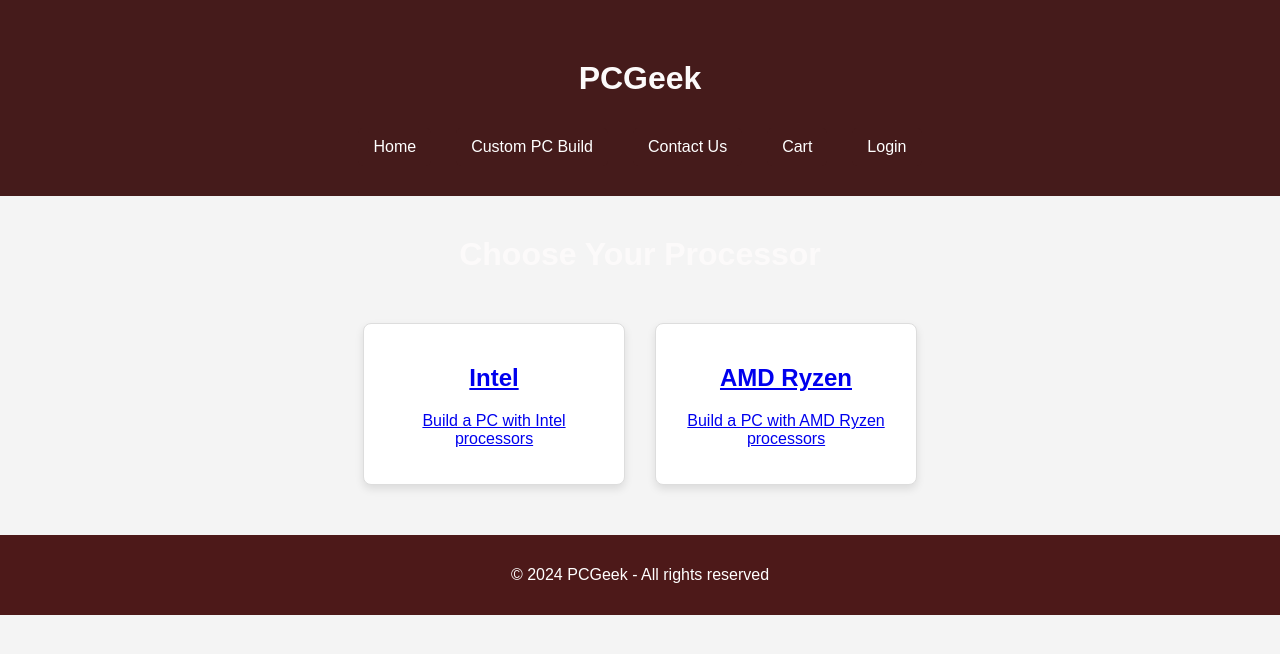
After one commit to nischal-0016/Django_ecommerce, a Django app: page /custom-pc-build/ in a window 1280 px wide. The commit adds this page. Shown: the top 654 px of the page. Run offline with Django 5.2, Linux system fonts and the light colour scheme.

Commit message:
custom_pc_build

```diff
--- a/store/templates/store/cart.html
+++ b/store/templates/store/cart.html
@@ -136,7 +136,7 @@
         <h1>Your Shopping Cart</h1>
         <nav>
             <a href="{% url 'home' %}">Home</a>
-            <a href="#">Custom PC build</a>
+            <a href="{% url 'custom_pc_build' %}">Custom PC Build</a>
             <a href="#">Contact Us</a>
             <!-- Profile Button -->
             {% if user.is_authenticated %}
--- /dev/null
+++ b/store/templates/store/custom_pc_build.html
@@ -0,0 +1,139 @@
+<!-- custom_pc_build.html -->
+<!DOCTYPE html>
+<html lang="en">
+<head>
+    <meta charset="UTF-8">
+    <title>Custom PC Build</title>
+    <style>
+        /* General Page Styling */
+        body {
+            font-family: Arial, sans-serif;
+            background-color: #f4f4f4;
+            color: #461616;
+            margin: 0;
+            padding: 0;
+        }
+
+        header {
+            background-color: #451b1b;
+            color: white;
+            padding: 20px;
+            text-align: center;
+        }
+
+        /* Navbar Styling */
+        nav {
+            display: flex;
+            justify-content: center;
+            gap: 15px;
+            background-color: #451b1b;
+            padding: 10px 0;
+        }
+
+        nav a, .logout-button {
+            background: #451b1b;
+            color: #ffffff;
+            text-decoration: none;
+            padding: 10px 15px;
+            margin: 0 5px;
+            border: none;
+            border-radius: 5px;
+            transition: background 0.3s;
+        }
+
+        nav a:hover, .logout-button:hover {
+            background: #80341f;
+        }
+
+        /* Custom PC Options */
+        h1 {
+            text-align: center;
+            margin-top: 40px;
+            color: #fcfafa;
+        }
+
+        .option-container {
+            display: flex;
+            justify-content: center;
+            gap: 30px;
+            margin-top: 50px;
+        }
+
+        .option {
+            background-color: white;
+            border: 1px solid #ddd;
+            border-radius: 8px;
+            padding: 20px;
+            text-align: center;
+            width: 220px;
+            cursor: pointer;
+            transition: transform 0.3s, box-shadow 0.3s;
+            box-shadow: 0 4px 8px rgba(0, 0, 0, 0.1);
+        }
+
+        .option:hover {
+            transform: scale(1.05);
+            box-shadow: 0 6px 12px rgba(0, 0, 0, 0.2);
+        }
+
+        /* Footer Styling */
+        footer {
+            text-align: center;
+            padding: 15px 0;
+            background-color: #4d1919;
+            color: white;
+            margin-top: 50px;
+            width: 100%;
+        }
+    </style>
+</head>
+<body>
+    <header>
+        <h1>PCGeek</h1>
+        <nav>
+            <a href="{% url 'home' %}">Home</a>
+            <a href="{% url 'custom_pc_build' %}">Custom PC Build</a>
+            <a href="#">Contact Us</a>
+
+            {% if user.is_authenticated %}
+                <a href="{% url 'cart' %}" class="cart-icon">
+                    <i class="fas fa-shopping-cart"></i> Cart
+                </a>
+            {% else %}
+                <a href="{% url 'login' %}?next={% url 'cart' %}" class="cart-icon">
+                    <i class="fas fa-shopping-cart"></i> Cart
+                </a>
+            {% endif %}
+
+            {% if user.is_authenticated %}
+                <form method="post" action="{% url 'logout' %}" style="display:inline;">
+                    {% csrf_token %}
+                    <button type="submit" class="logout-button">Logout</button>
+                </form>
+            {% else %}
+                <a href="{% url 'login' %}" class="login-button">Login</a>
+            {% endif %}
+        </nav>
+    </header>
+
+    <h1>Choose Your Processor</h1>
+    <div class="option-container">
+        <a href="{% url 'intel_build' %}">
+            <div class="option">
+                <h2>Intel</h2>
+                <p>Build a PC with Intel processors</p>
+            </div>
+        </a>
+        <a href="{% url 'amd_build' %}">
+            <div class="option">
+                <h2>AMD Ryzen</h2>
+                <p>Build a PC with AMD Ryzen processors</p>
+            </div>
+        </a>
+    </div>
+
+    <footer>
+        <p>&copy; 2024 PCGeek - All rights reserved</p>
+    </footer>
+</body>
+</html>
--- a/store/templates/store/product_detail.html
+++ b/store/templates/store/product_detail.html
@@ -158,7 +158,7 @@
         <h1>PCGeek</h1>
         <nav>
             <a href="{% url 'home' %}">Home</a>
-            <a href="#">Custom PC build</a>
+            <a href="{% url 'custom_pc_build' %}">Custom PC Build</a>
             <a href="#">Contact Us</a>
 
             <!-- Cart link for authenticated users -->
--- a/store/templates/store/product_list.html
+++ b/store/templates/store/product_list.html
@@ -138,7 +138,7 @@
         <h1>PCGeek</h1>
         <nav>
             <a href="{% url 'home' %}">Home</a>
-            <a href="#">Custom PC build</a>
+            <a href="{% url 'custom_pc_build' %}">Custom PC Build</a>
             <a href="#">Contact Us</a>
 
             <!-- Cart Icon -->
--- a/store/templates/store/profile.html
+++ b/store/templates/store/profile.html
@@ -153,7 +153,7 @@
         <h1>PCGeek</h1>
         <nav>
             <a href="{% url 'home' %}">Home</a>
-            <a href="#">Custom PC Build</a>
+            <a href="{% url 'custom_pc_build' %}">Custom PC Build</a>
             <a href="#">Contact Us</a>
 
             {% if user.is_authenticated %}
--- a/store/urls.py
+++ b/store/urls.py
@@ -28,4 +28,10 @@ urlpatterns = [
 
     path('profile/', views.profile, name='profile'),
 
+    path('custom-pc-build/', views.custom_pc_build, name='custom_pc_build'),
+
+    path('custom-pc-build/intel/', views.intel_build, name='intel_build'),  # Intel build URL
+
+    path('custom-pc-build/amd/', views.amd_build, name='amd_build'),        # AMD build URL
+
 ]
--- a/store/views.py
+++ b/store/views.py
@@ -136,3 +136,12 @@ def profile(request):
         'user_form': user_form,
         'profile_form': profile_form,
     })
+
+def custom_pc_build(request):
+    return render(request, 'store/custom_pc_build.html')
+
+def intel_build(request):
+    return render(request, 'intel_build.html')  # Placeholder view for Intel
+
+def amd_build(request):
+    return render(request, 'amd_build.html')    # Placeholder view for AMD
```
Also changed, not shown: db.sqlite3.
